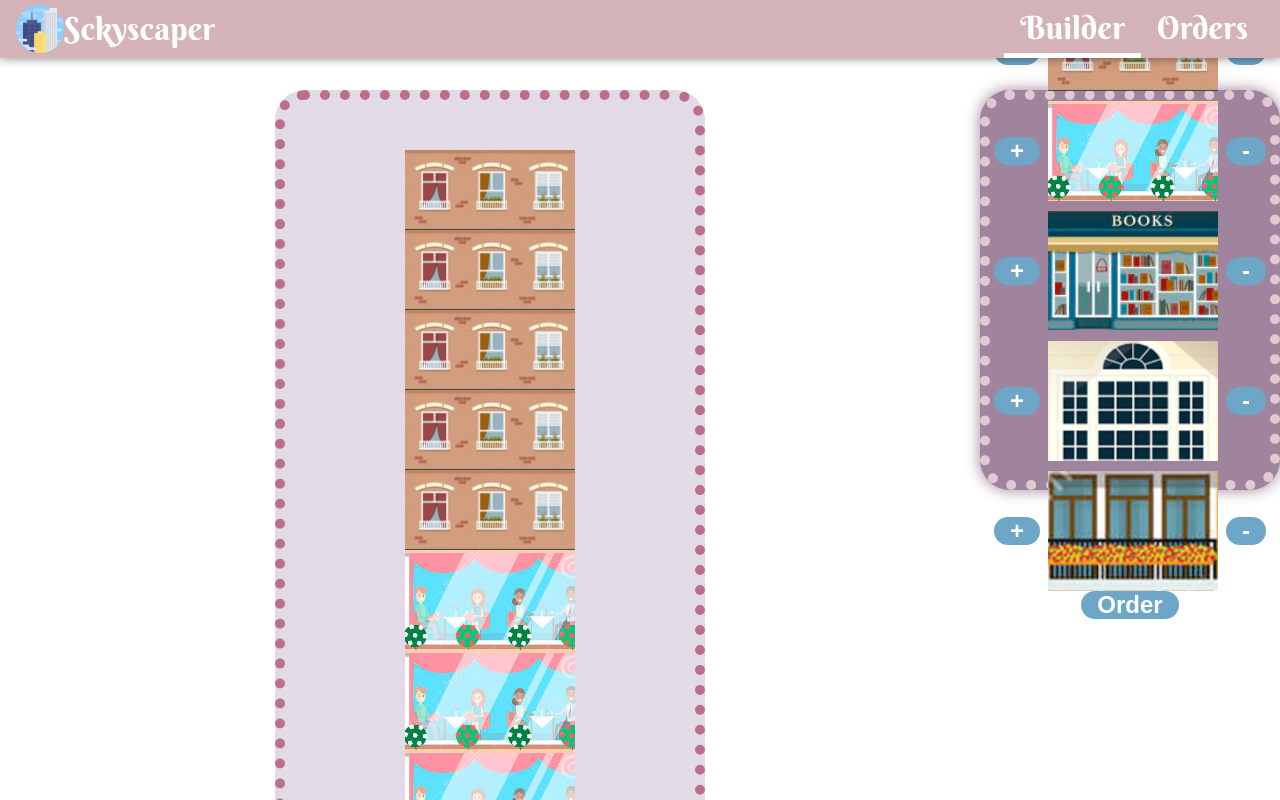
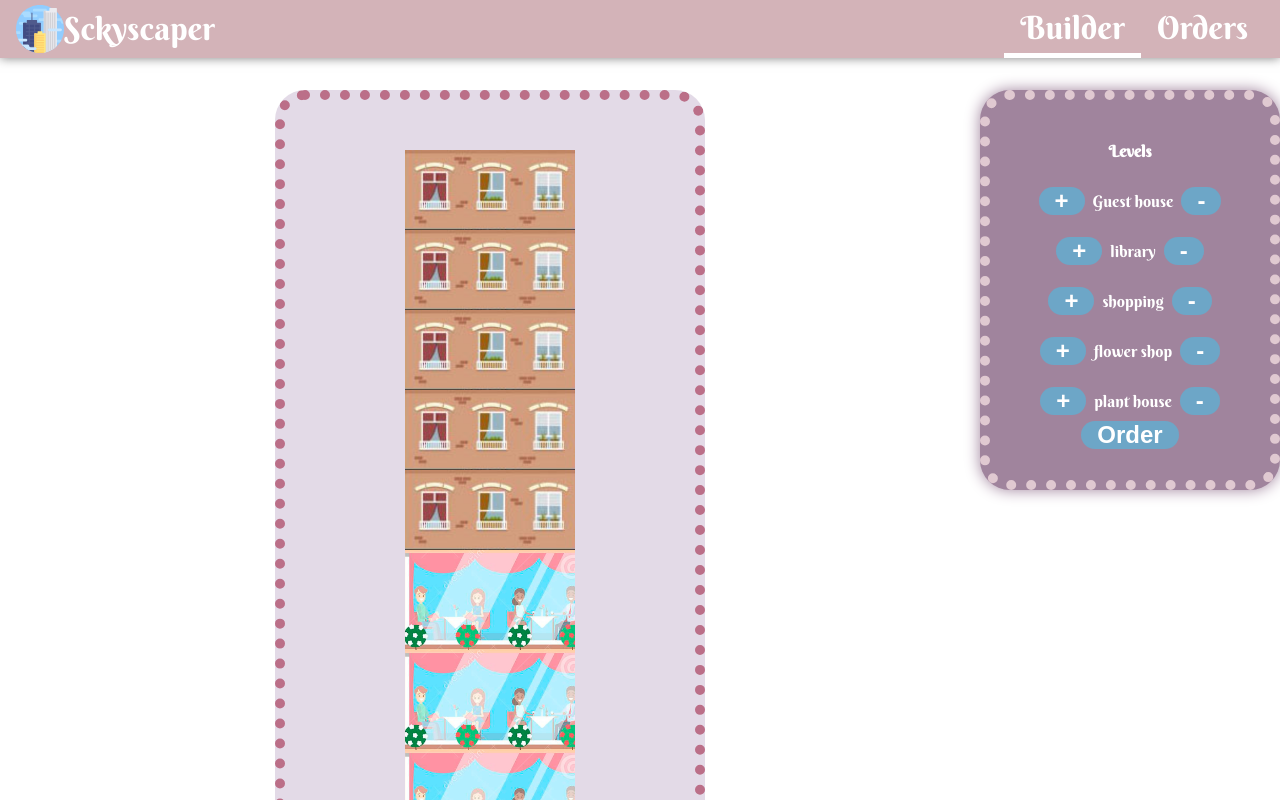
Before and after one commit to soltonbekov-aiymkyz/builder, a React (Create React App) app: page / in a window 1280 px wide. Shown: the top 800 px of the page. Built offline with nearby package versions, Linux system fonts and the light colour scheme.

Commit message:
added some functions

```diff
--- a/src/components/SkyscaperBuilder/SkyscaperControls/SkyscaperControl/SkyscaperControl.js
+++ b/src/components/SkyscaperBuilder/SkyscaperControls/SkyscaperControl/SkyscaperControl.js
@@ -1,23 +1,29 @@
-
 import { useDispatch } from "react-redux";
 import Button from "../../../UI/Button/Button";
-import SkyscaperLevel from "../../SkyscaperLevel/SkyscaperLevel";
+ import SkyscaperLevel from "../../SkyscaperLevel/SkyscaperLevel";
 import classes from "./SkyscaperControl.module.css";
 const SkyscaperControl = ({ type, count }) => {
     const dispatch = useDispatch();
+
+    const name ={
+                floor1: "Guest house",
+           floor2:"library",
+           floor3:"shopping",
+           floor4:"flower shop",
+           floor5:"plant house",
+            }
 return (
     <div className={classes.SkyscaperControl}>
       <Button onClick={() => dispatch({ type: "ADD_LEVEL", level: type })}>+</Button>
       <div className={classes.level}>
-        <SkyscaperLevel type={type} fixed />
+        {/* <SkyscaperLevel type={type} fixed /> */}
+        {name[type]}
       </div>
       <Button onClick={() => dispatch({ type: "REMOVE_LEVEL", level: type })} disabled={!count}>-</Button>
     </div>
   );
 }
 export default SkyscaperControl;
-
-
 
 
 // import classes from "./SkyscaperControl.module.css";
@@ -38,37 +44,3 @@ export default SkyscaperControl;
 //    );
 // }
 // export default SkyscaperControl;
-
-
-
-
-
-
-
-
-
-
-
-
-
-
-
-// import { useDispatch } from "react-redux";
-// import Button from "../../../UI/Button/Button";
-// import SkyscaperLevel from "../../SkyscaperLevel/SkyscaperLevel";
-// import classes from "./SkyscaperControl.module.css";
-
-// const SkyscaperControl = ({ type,count }) => {
-//     const  dispatch = useDispatch();
-//    return (
-//        <div className = {classes.SkyscaperControl}>
-
-//            <button className = {classes.ControlButton} onClick = {() => dispatch({type: "REMOVE_LEVEL", level: type})} disabled={!count}  >-</button>
-//             <SkyscaperLevel type={type} fixed />
-//            <button className = {classes.ControlButton} onClick = {() => dis({type:"ADD_LEVEL", level: type})}>+</button>
-
-
-//            </div>
-//    );
-// }
-// export default SkyscaperControl;
```
